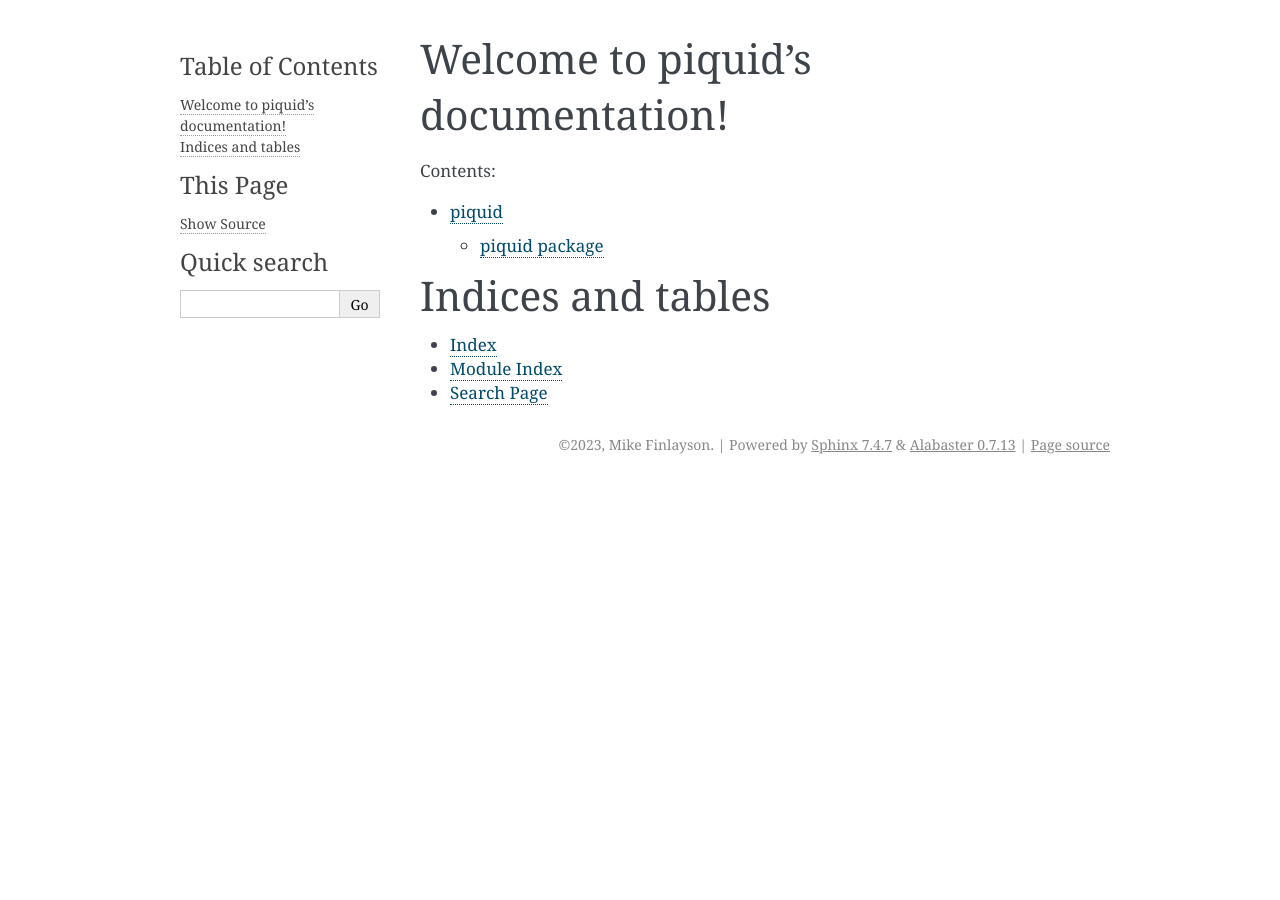
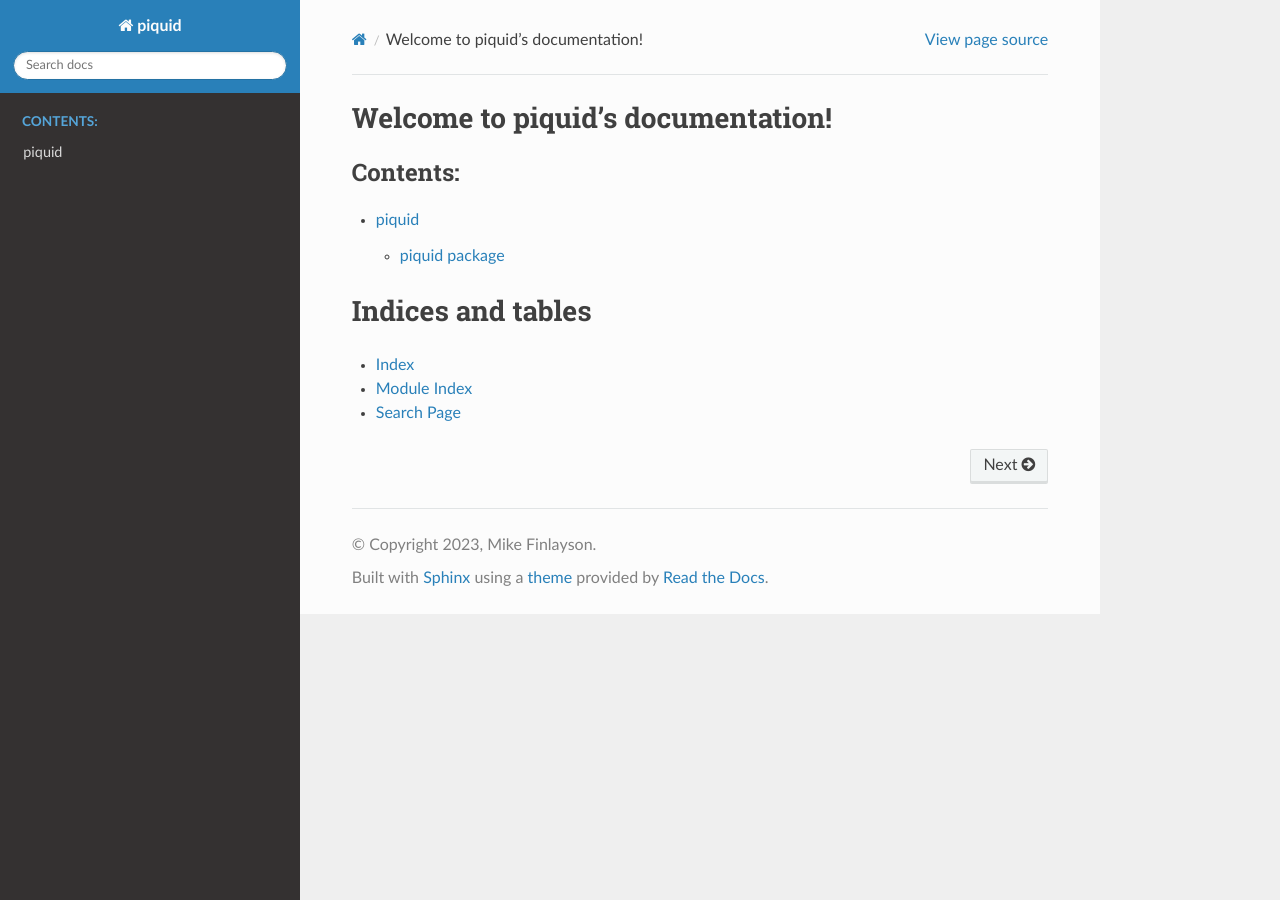
Before and after one commit to MikeOF/cereal, a Sphinx documentation site: the page built from sphinx/index.rst, in a window 1280 px wide. Built offline with Sphinx 7.4.7 and the Read the Docs theme 2.0.0, drawn with Linux system fonts in a browser that asks for light colours; some of the changed lines change nothing that is shown.

Commit message:
savepoint

```diff
--- a/sphinx/build.py
+++ b/sphinx/build.py
@@ -14,8 +14,9 @@ class Handle:
             and len({'src', 'sphinx', 'docs'}.difference(map(lambda x: x.name, ROOT_DIR_PATH.glob('*')))) == 0
     ), f'could not recognize the root dir path, {list(map(lambda x: x.name, ROOT_DIR_PATH.glob("*")))}'
 
-    # get the api docs path
+    SRC_DIR_PATH = ROOT_DIR_PATH.joinpath('src')
     DOCS_DIR_PATH = ROOT_DIR_PATH.joinpath('docs')
+    SPHINX_DIR_PATH = ROOT_DIR_PATH.joinpath('sphinx')
 
 
 def main():
@@ -26,20 +27,19 @@ def main():
 
 def prepare():
     subprocess.run(
-        ['sphinx-apidoc', '-o', 'sphinx/reference', '-e', 'src/piquid', '-M', '-f'],
+        tuple(
+            map(
+                str,
+                (
+                    'sphinx-apidoc', '-M', '-f',
+                    '-o', Handle.SPHINX_DIR_PATH.joinpath('reference'),
+                    '-e', Handle.SRC_DIR_PATH.joinpath('piquid')
+                )
+            )
+        ),
         cwd=Handle.ROOT_DIR_PATH,
         check=True
     )
-
-
-def build():
-    tempdir = tempfile.mkdtemp()
-    subprocess.run(
-        ['sphinx-build', '-b', 'html', '-d', tempdir, 'sphinx', 'docs'],
-        cwd=Handle.ROOT_DIR_PATH,
-        check=True
-    )
-    Handle.DOCS_DIR_PATH.joinpath('.nojekyll').touch()
 
 
 def clean():
@@ -54,5 +54,14 @@ def clean():
             shutil.rmtree(path)
 
 
+def build():
+    tempdir = tempfile.mkdtemp()
+    subprocess.run(
+        tuple(map(str, ('sphinx-build', '-b', 'html', '-d', tempdir, Handle.SPHINX_DIR_PATH, Handle.DOCS_DIR_PATH))),
+        cwd=Handle.ROOT_DIR_PATH,
+        check=True
+    )
+
+
 if __name__ == '__main__':
     main()
--- a/sphinx/conf.py
+++ b/sphinx/conf.py
@@ -33,7 +33,8 @@ release = '0.0.1'
 extensions = [
     'sphinx.ext.autosummary',
     'sphinx.ext.autodoc',
-    'sphinx.ext.napoleon'
+    'sphinx.ext.napoleon',
+    'sphinx_rtd_theme'
 ]
 
 # Add any paths that contain templates here, relative to this directory.
@@ -50,7 +51,7 @@ exclude_patterns = []
 # The theme to use for HTML and HTML Help pages.  See the documentation for
 # a list of builtin themes.
 #
-html_theme = 'alabaster'
+html_theme = 'sphinx_rtd_theme'
 
 # Add any paths that contain custom static files (such as style sheets) here,
 # relative to this directory. They are copied after the builtin static files,
```
